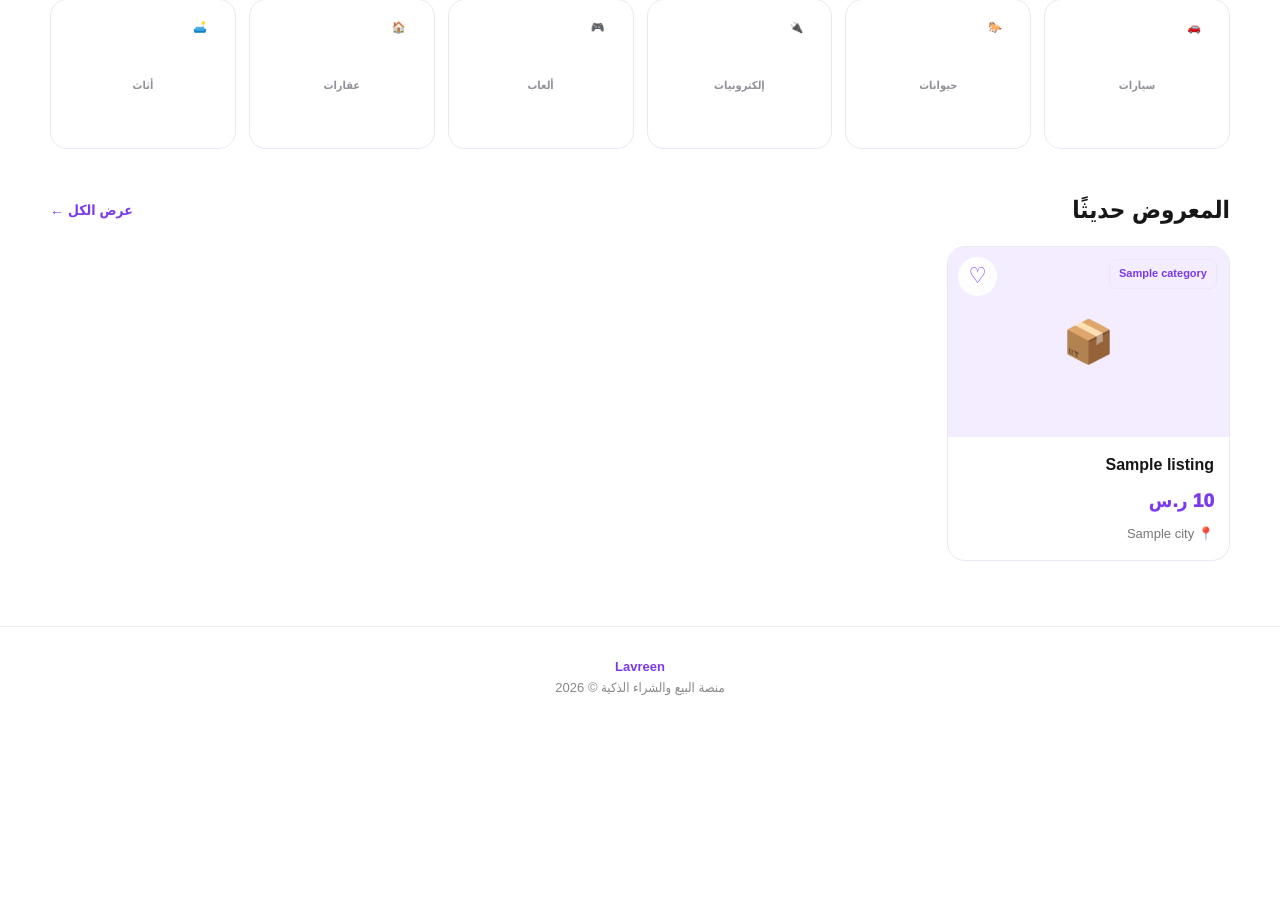
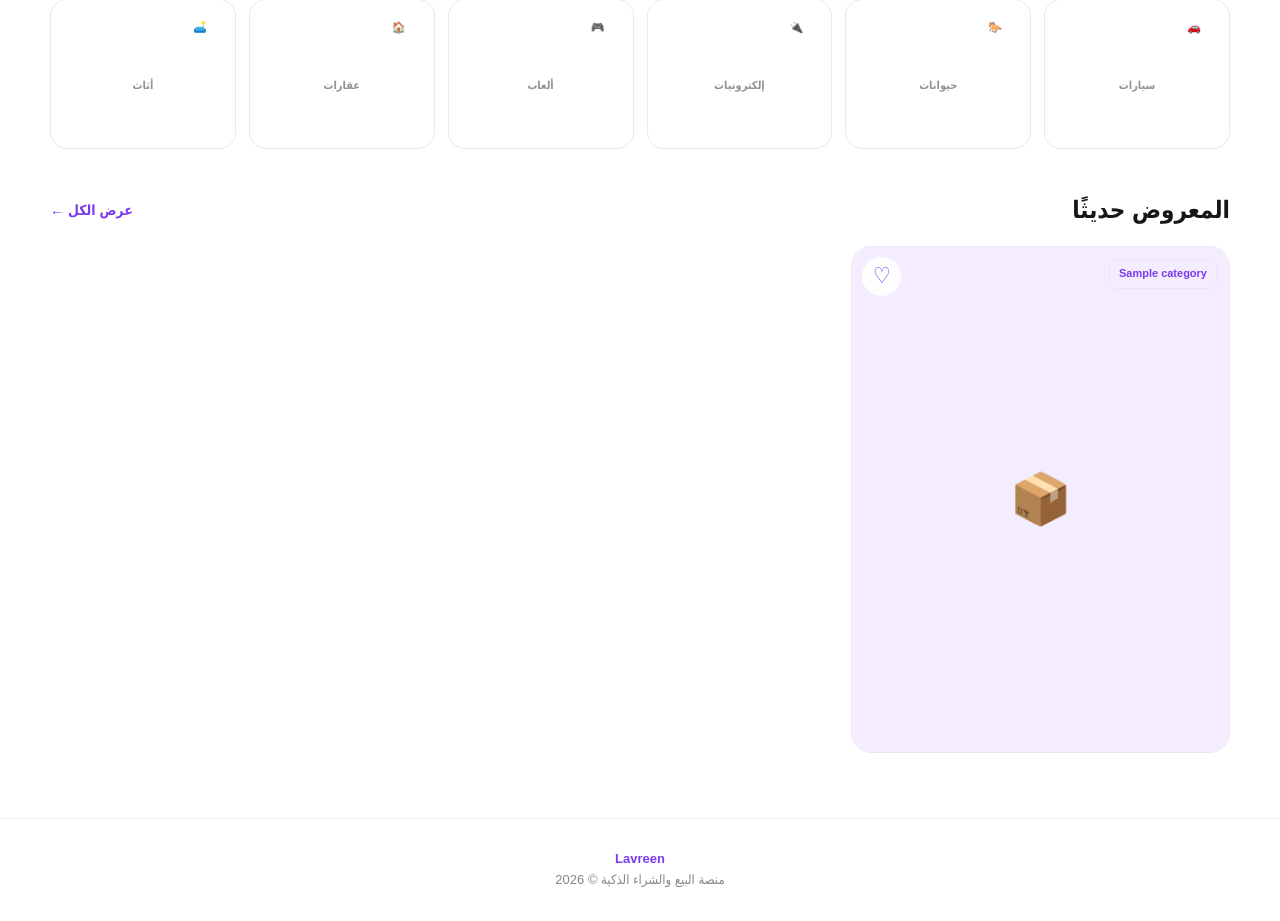
Before and after one commit to yz1l2/Lavreen, a Flask app: template templates/index.html in a window 1280 px wide. Shown: the part 687-1608 px from the top of the page. Before the commit the page ends 1383 px from the top, so only its background shows below. Run offline with Flask 3, Linux system fonts and the light colour scheme; the template is opened without the code that fills it: most values are stand-ins (such as "Sample title", 1, 10 or a date in 2020); parts of the project's set-up code (start-up, migrations or seed data) failed here and were passed over.

Commit message:
Update index.html

```diff
--- a/templates/index.html
+++ b/templates/index.html
@@ -374,9 +374,9 @@
         .listings {
             display: grid;
 
-            grid-template-columns: repeat(4, 1fr);
+            grid-template-columns: repeat(3, 1fr);
 
-            gap: 16px;
+            gap: 22px;
         }
 
         .listing-card {
@@ -388,7 +388,7 @@
 
             border: 1px solid var(--border);
 
-            border-radius: 18px;
+            border-radius: 20px;
 
             transition: .15s;
         }
@@ -402,7 +402,7 @@
 
         .listing-image {
             width: 100%;
-            height: 190px;
+            aspect-ratio: 1 / 1;
 
             display: block;
 
@@ -412,7 +412,8 @@
         }
 
         .no-image {
-            height: 190px;
+            width: 100%;
+            aspect-ratio: 1 / 1;
 
             display: flex;
             align-items: center;
@@ -420,7 +421,7 @@
 
             background: var(--purple-light);
 
-            font-size: 42px;
+            font-size: 50px;
         }
 
         .favorite {
@@ -448,7 +449,7 @@
         }
 
         .listing-content {
-            padding: 15px;
+            padding: 16px;
         }
 
         .listing-category {
@@ -469,7 +470,7 @@
         }
 
         .listing-title {
-            font-size: 16px;
+            font-size: 17px;
 
             font-weight: 900;
 
@@ -483,7 +484,7 @@
         .listing-price {
             color: var(--purple);
 
-            font-size: 19px;
+            font-size: 20px;
 
             font-weight: 1000;
 
@@ -1048,11 +1049,11 @@
 
                         <a href="/listing/{{ listing.id }}">
 
-                            {% if listing.image_path %}
+                            {% if listing.first_image %}
 
                                 <img
                                     class="listing-image"
-                                    src="{{ url_for('static', filename=listing.image_path.replace('static/', '')) }}"
+                                    src="{{ url_for('static', filename=listing.first_image) }}"
                                     alt="{{ listing.title }}"
                                     loading="lazy"
                                 >
```
